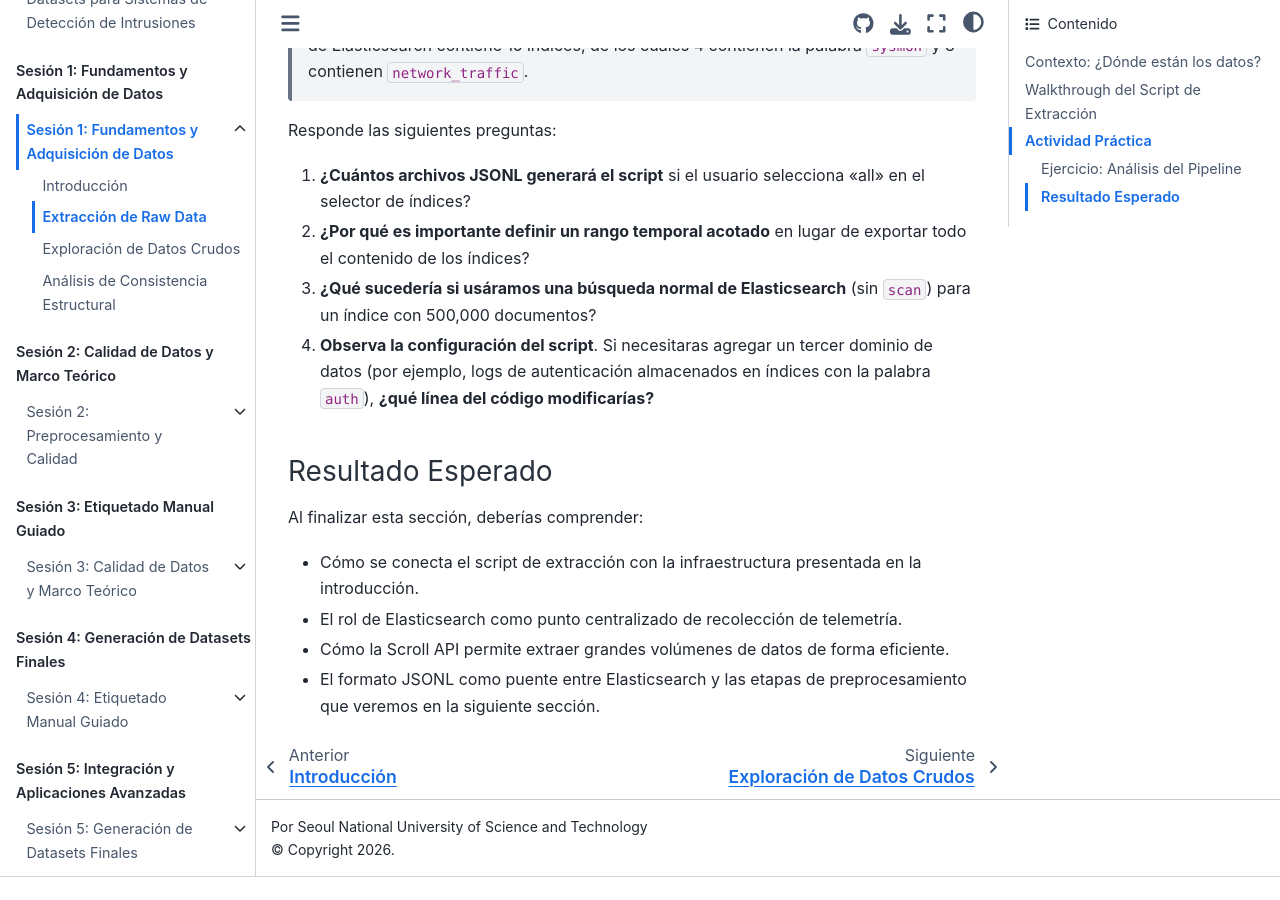
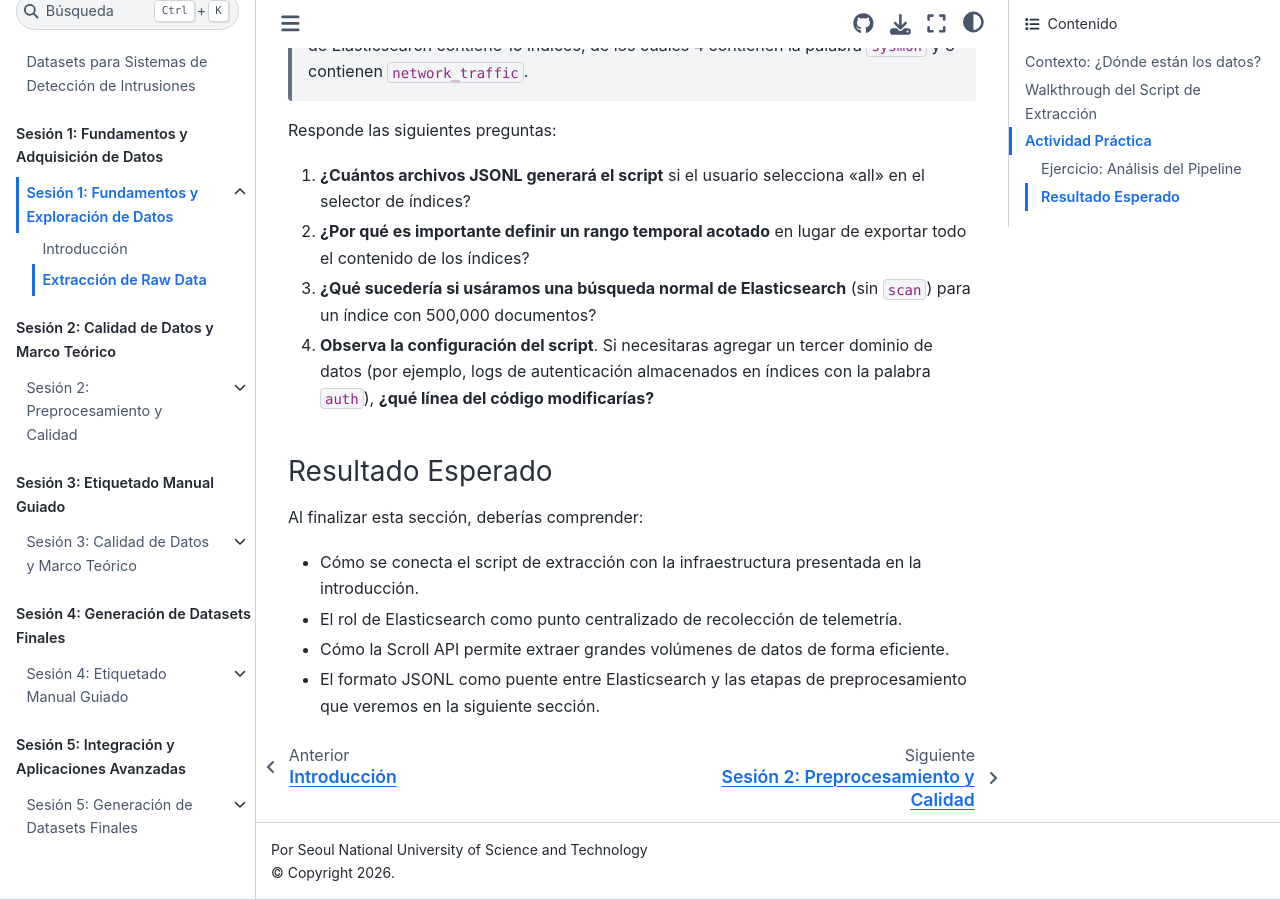
Before and after one commit to ollerenac/curso2026, a Jupyter Book: the page built from sesion-1/2-extraccion-raw-data.md, in a window 1280 px wide and 900 px high, scrolled down 10170 px. Built offline with Jupyter Book 1.0.4 settings and Sphinx 7.4.7 and the Sphinx Book theme 1.1.4, drawn with Linux system fonts in a browser that asks for light colours; pages that are not in the unit, such as notebooks, are missing from menus; before the commit the page ends 11047 px from its top, so only the background shows below that; part of the change alters nothing that is shown.

Commit message:
Rename sesion-1 files: clarify Sysmon scope, update index for 6 sections
Co-Authored-By: Claude Opus 4.6 <noreply@anthropic.com>

```diff
--- a/sesion-1/index.md
+++ b/sesion-1/index.md
@@ -1,4 +1,4 @@
-# Sesión 1: Fundamentos y Adquisición de Datos
+# Sesión 1: Fundamentos y Exploración de Datos
 
 **Duración**: 5 horas
 
@@ -6,15 +6,14 @@
 
 - Comprender la arquitectura de recolección de datos dual-domain
 - Extraer datos crudos desde Elasticsearch
-- Explorar y validar la estructura de los datos JSONL
-- Transformar datos JSONL en datasets CSV estructurados
-- Evaluar la calidad del CSV resultante
+- Explorar y validar la estructura de los datos JSONL de ambos dominios (Sysmon y NetFlow)
+- Comparar las diferencias estructurales entre ambos dominios
 
 ## Contenido
 
 1. [Introducción](1-introduccion.md) (45 min)
 2. [Extracción de Raw Data](2-extraccion-raw-data.md) (45 min)
-3. [Exploración de Datos Crudos](3-exploracion-datos-crudos.md) (60 min)
-4. [Consistencia Estructural](4-consistencia-estructural.md) (45 min)
-5. [Preprocesamiento](5-preprocesamiento.md) (90 min)
-6. [Análisis de Calidad del CSV](6-analisis-calidad-csv.md) (75 min)
+3. [Exploración de Datos Sysmon](3-exploracion-sysmon.md) (60 min)
+4. [Consistencia Estructural Sysmon](4-consistencia-sysmon.md) (45 min)
+5. [Exploración de Datos NetFlow](5-exploracion-netflow.md) (50 min)
+6. [Consistencia Estructural NetFlow](6-consistencia-netflow.md) (35 min)
```
Also changed, not shown: sesion-1/3-exploracion-sysmon.md (renamed from sesion-1/3-exploracion-datos-crudos.md), sesion-1/4-consistencia-sysmon.md (renamed from sesion-1/4-consistencia-estructural.md).
